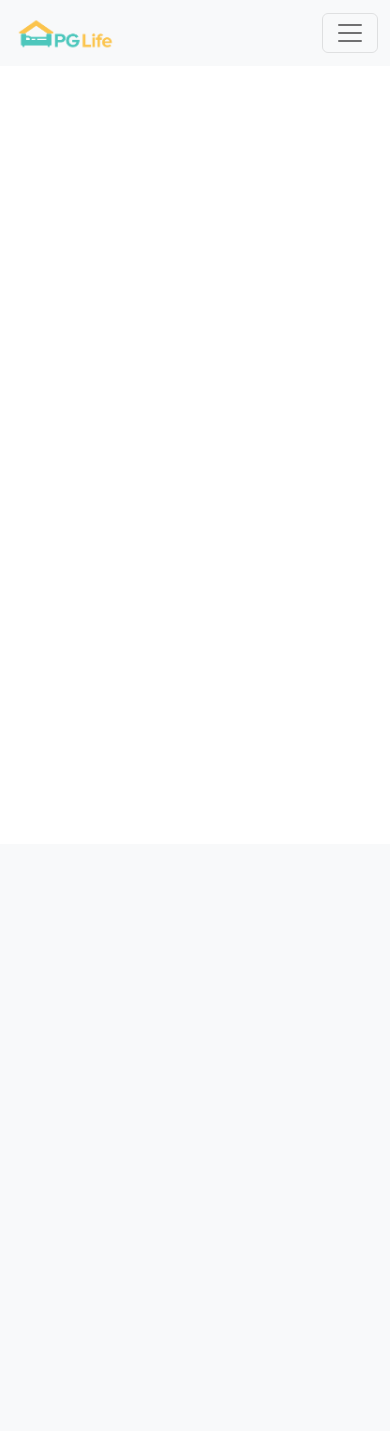
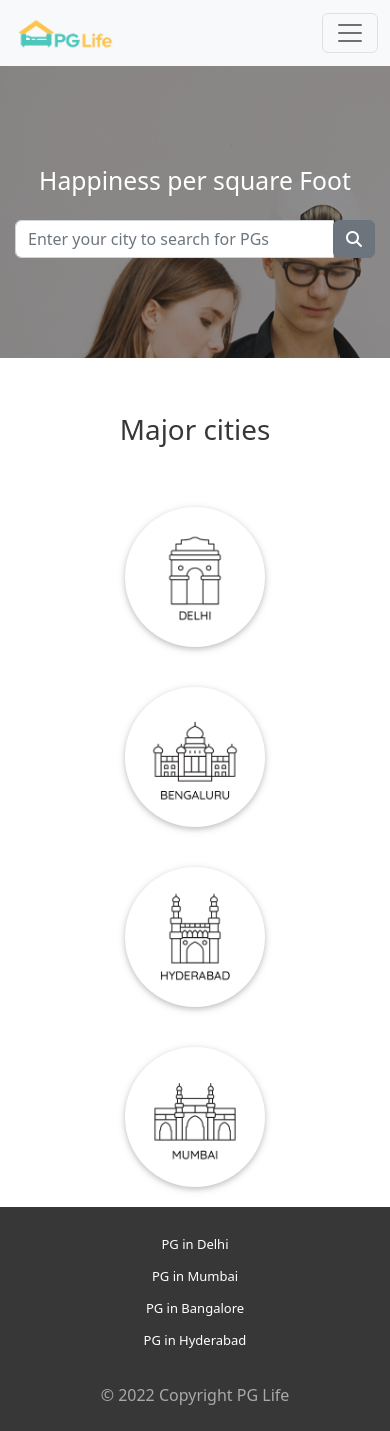
Before and after one commit to Hrithik-das/PGLife, a PHP site: page / in a window 390 px wide. Before the commit the page is almost empty. Before the commit the page ends 53 px from the top, so only its background shows below. Run offline with PHP 8.4, Linux system fonts and the light colour scheme; some libraries are stand-ins or nearby versions.

Commit message:
second commit

```diff
--- a/css/style.css
+++ b/css/style.css
@@ -1,6 +1,14 @@
+*{
+    box-sizing: border-box;
+    padding: 0;
+    margin: 0;
+}
+
+
 .pglife-logo{
     width: 108px;
     height: 40px;
+    font-family: "Open Sans", sans-serif;;
 }
 
 .icons{
@@ -11,3 +19,91 @@
 .navbar-collapse{
     font-size: 13px;
 }
+
+@media (min-width: 768px){
+    .navbar-nav{
+        margin-left: auto;
+    }
+}
+
+.banner-container{
+    background: url(../img/bg.png);
+    background-attachment: fixed;
+    box-shadow: rgba(28, 28, 28, 0.48) 0px 0px 0px 2000px inset;
+    text-align: center;
+    padding: 160px 15px;
+}
+
+@media (max-width: 768px) {
+    .banner-container{
+        padding: 100px 15px;
+    }
+
+
+}
+
+.white{
+    color: #FFF;
+    margin: 0 0 8px;
+    padding: 0px 0px 16px;
+}
+
+.city-search > input{
+    width: 50%;
+}
+
+.city-heading{
+    text-align: center;
+    margin: 2em 0px 40px;
+    color: #373737;
+
+}
+
+
+.city-card {
+    background-color: rgb(255, 255, 255);
+    box-shadow: rgba(0, 0, 0, 0.16) 0px 2px 5px 0px, rgba(0, 0, 0, 0.12) 0px 2px 10px 0px;
+    display: inline-block;
+    padding: 20px;
+}
+
+.city-img {
+    height: 100px;
+    width: 100px;
+    vertical-align: middle;
+
+}
+
+.city-card-container{
+    text-align: center;
+    margin-top: 20px;
+    padding: 20px;
+}
+
+.footer{
+    background-color: #373737;
+
+}
+
+
+.footer-city{
+    margin-bottom: 8px;
+    text-align: center;
+}
+
+.footer-city a{
+    color: #FFF;
+    background-color: transparent;
+    text-decoration: none;
+    font-size: 13px;
+}
+
+.footer-copyright{
+    color: rgba(169, 169, 169);
+    text-align: center;
+    padding-top: 24px;
+}
+
+.footer-container{
+    padding: 24px;
+}
--- a/index.html
+++ b/index.html
@@ -4,9 +4,10 @@
     <meta charset="UTF-8">
     <meta http-equiv="X-UA-Compatible" content="IE=edge">
     <meta name="viewport" content="width=device-width, initial-scale=1.0">
-    <title>PGLife</title>
+    <title>Welcome | PG Life</title>
     <link rel="stylesheet" href="./css/style.css">
     <link href="https://cdn.jsdelivr.net/npm/bootstrap@5.2.0/dist/css/bootstrap.min.css" rel="stylesheet" integrity="sha384-gH2yIJqKdNHPEq0n4Mqa/HGKIhSkIHeL5AyhkYV8i59U5AR6csBvApHHNl/vI1Bx" crossorigin="anonymous">
+    <link href="https://fonts.googleapis.com/css2?family=Open+Sans:ital,wght@0,300;0,400;0,600;0,700;0,800;1,300;1,400;1,600;1,700;1,800&display=swap" rel="stylesheet" />
     <script src="https://kit.fontawesome.com/b4867c5760.js" crossorigin="anonymous"></script>
 
 
@@ -14,22 +15,94 @@
 <body>
     <nav class="navbar navbar-expand-lg bg-light">
         <div class="container-fluid">
-          <a class="navbar-brand " href="#"><img src="./img/logo.png" class="pglife-logo"  alt=""></a>
+          <a class="navbar-brand " href="index.html"><img src="./img/logo.png" class="pglife-logo"  alt=""></a>
           <button class="navbar-toggler" type="button" data-bs-toggle="collapse" data-bs-target="#navbarSupportedContent" aria-controls="navbarSupportedContent" aria-expanded="false" aria-label="Toggle navigation">
             <span class="navbar-toggler-icon"></span>
           </button>
-          <div class="collapse navbar-collapse" id="navbarSupportedContent">
+          <div class="collapse navbar-collapse justify-content-end" id="navbarSupportedContent">
             <ul class="navbar-nav me-auto mb-2 mb-lg-0">
               <li class="nav-item">
-                <a class="nav-link nav_item" aria-current="page" href="#"><i class="fa-solid fa-user icons"></i>Signup</a>
+                <a class="nav-link nav_item" aria-current="page" href="#"><i class="fas fa-user icons"></i>Signup</a>
               </li>
               <li class="nav-item">
-                <a class="nav-link" href="#"><i class="fa-solid fa-right-to-bracket icons"></i>Login</a>
+                <a class="nav-link" href="#"><i class="fas fa-sign-in-alt icons"></i>Login</a>
               </li>
             </ul>
           </div>
         </div>
       </nav>
+
+      <div class="banner-container">
+        <h2 class="white pb-3">Happiness per square Foot</h2>
+
+        <form id="search-form">
+          <div class="input-group city-search">
+            <input type="text" class="form-control input-city" id="city" name="city" placeholder="Enter your city to search for PGs">
+            <div class="input-group-append">
+              <button type="submit" class="btn btn-secondary">
+                <i class="fa fa-search"></i>
+              </button>
+            </div>
+          </div>
+        </form>
+      </div>
+
+      <div class="page-container">
+        <h1 class="city-heading">Major cities</h1>
+        <div class="row">
+          <div class="city-card-container col-md">
+            <a href="property_list.html">
+              <div class="city-card rounded-circle">
+                <img src="./img/delhi.png" class="city-img">
+              </div>
+            </a>
+          </div>
+
+          <div class="city-card-container col-md">
+            <a href="property_list.html">
+              <div class="city-card rounded-circle">
+                <img src="./img/bangalore.png" class="city-img">
+              </div>
+            </a>
+          </div>
+
+          <div class="city-card-container col-md">
+            <a href="property_list.html">
+              <div class="city-card rounded-circle">
+                <img src="./img/hyderabad.png" class="city-img">
+              </div>
+            </a>
+          </div>
+
+          <div class="city-card-container col-md">
+            <a href="property_list.html">
+              <div class="city-card rounded-circle">
+                <img src="./img/mumbai.png" class="city-img">
+              </div>
+            </a>
+          </div>
+        </div>
+      </div>
+
+    <div class="footer">
+        <div class="page-container footer-container">
+            <div class="footer-cities">
+                <div class="footer-city">
+                    <a href="property_list.html">PG in Delhi</a>
+                </div>
+                <div class="footer-city">
+                    <a href="property_list.html">PG in Mumbai</a>
+                </div>
+                <div class="footer-city">
+                    <a href="property_list.html">PG in Bangalore</a>
+                </div>
+                <div class="footer-city">
+                    <a href="property_list.html">PG in Hyderabad</a>
+                </div>
+            </div>
+            <div class="footer-copyright">© 2022 Copyright PG Life </div>
+        </div>
+    </div>
     <script src="https://cdn.jsdelivr.net/npm/bootstrap@5.2.0/dist/js/bootstrap.bundle.min.js"></script>
 </body>
 </html>
```
